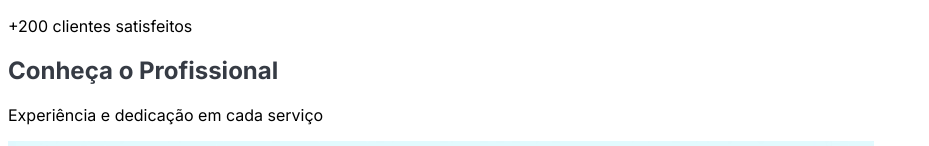
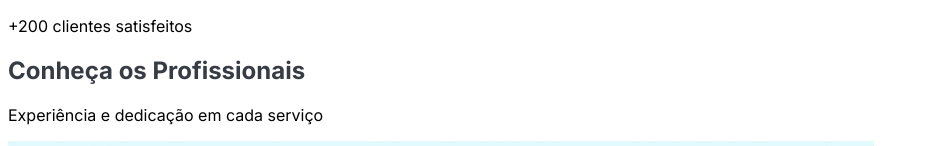
Before and after one commit to augustoznzz/hydraulic-solutions, a React (Vite) app in the folder client/: page / in a window 1280 px wide. Shown: the part 651-797 px from the top of the page, without its empty margins (0-929 px from the left). Built offline with nearby package versions, Linux system fonts and the light colour scheme.

Commit message:
Update professional-profile.tsx

```diff
--- a/client/src/components/professional-profile.tsx
+++ b/client/src/components/professional-profile.tsx
@@ -6,7 +6,7 @@
       <div className="container mx-auto px-4">
         <div className="max-w-4xl mx-auto">
           <div className="text-center mb-12">
-            <h2 className="text-3xl font-bold text-dark-gray mb-4">Conheça o Profissional</h2>
+            <h2 className="text-3xl font-bold text-dark-gray mb-4">Conheça os Profissionais</h2>
             <p className="text-gray-600 text-lg">Experiência e dedicação em cada serviço</p>
           </div>
 
```
